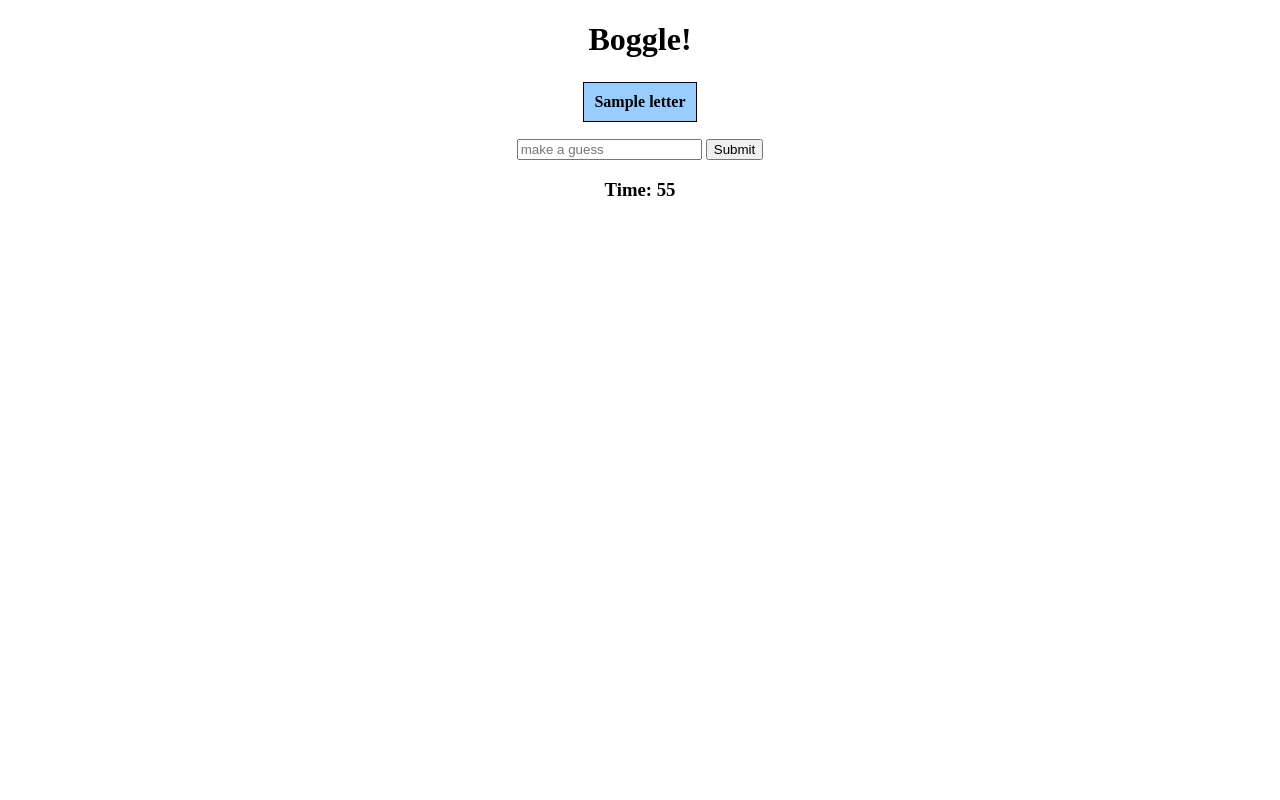
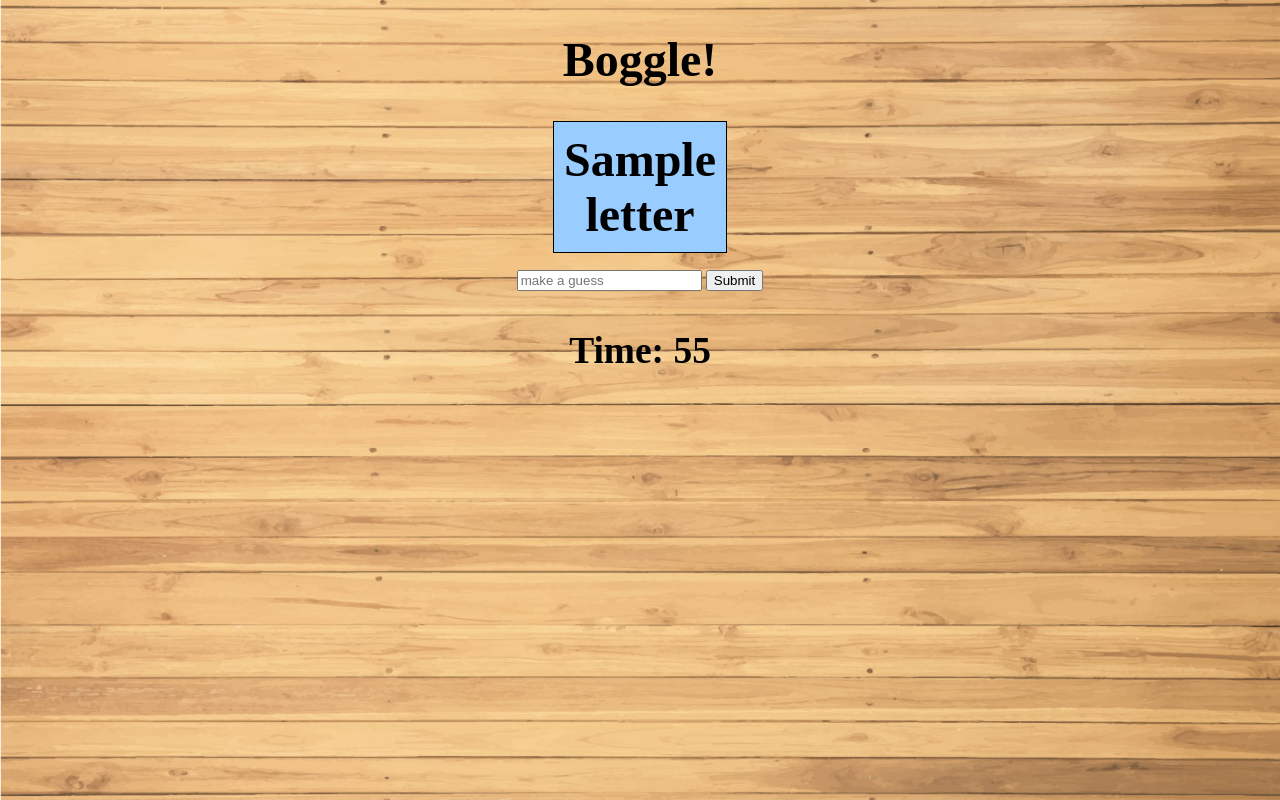
Before and after one commit to langevinj/boggle, a Flask app: template templates/board.html in a window 1280 px wide. Run offline with Flask 2, Linux system fonts and the light colour scheme; the template is opened without the code that fills it: most values are stand-ins (such as "Sample title", 1, 10 or a date in 2020); parts of the project's set-up code (start-up, migrations or seed data) failed here and were passed over.

Commit message:
minor styling

```diff
--- a/app.py
+++ b/app.py
@@ -5,8 +5,8 @@ from flask_debugtoolbar import DebugToolbarExtension
 app = Flask(__name__)
 app.config['SECRET_KEY'] = "abc123"
 app.config['SEND_FILE_MAX_AGE_DEFAULT'] = 0
-debug = DebugToolbarExtension(app)
-app.debug = True
+# debug = DebugToolbarExtension(app)
+# app.debug = True
 
 boggle_game = Boggle()
 
--- a/static/boggle.css
+++ b/static/boggle.css
@@ -18,4 +18,26 @@ td {
     padding: 10px;
     background-color: #99CCFF;
     font-weight: bold;
+    font-size: 3rem;
+    width: 4rem;
 }
+
+html{
+    background-image: url("/static/WoodBackground.jpg");
+    background-repeat: no-repeat;
+    background-size: cover;
+    height: 100%;
+    background-position: center;
+}
+
+h1 {
+    font-size: 3rem;
+}
+
+#timer {
+    font-size: 2rem;
+}
+
+#response {
+    font-size: 2rem;
+}
```
Also changed, not shown: static/WoodBackground.jpg (added).
